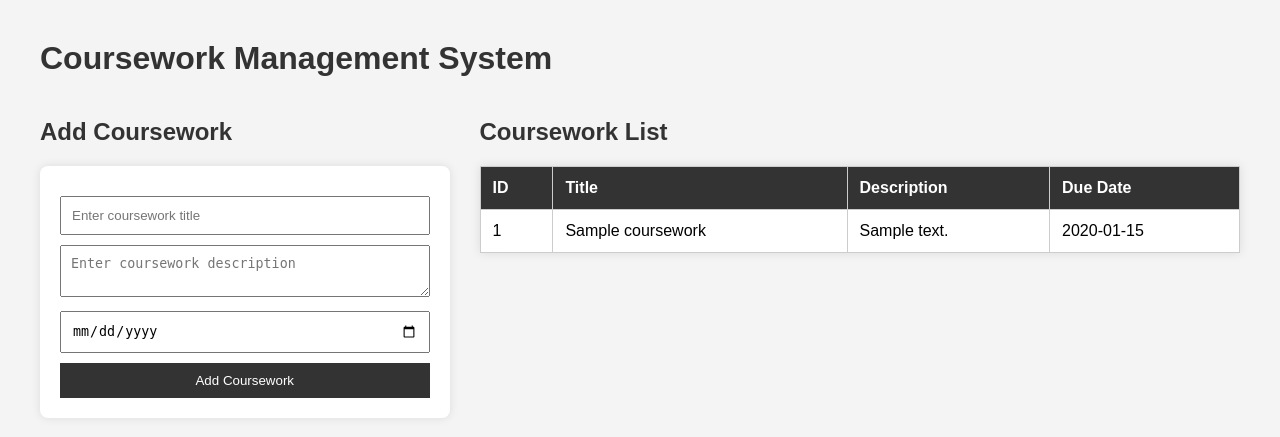
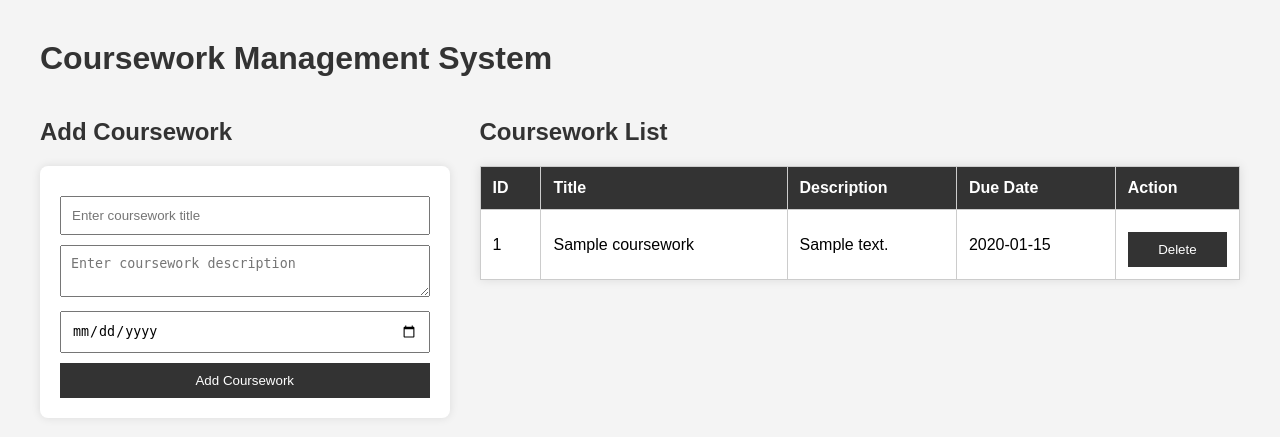
Before and after one commit to AdamWahid26/Flowly, a Flask app: page / in a window 1280 px wide. Shown: the top 437 px of the page. Run offline with Flask 3, Linux system fonts and the light colour scheme; tables that the repository leaves empty hold one stand-in row (values such as "Sample post").

Commit message:
khaled 68

```diff
--- a/coursework-system/templates/index.html
+++ b/coursework-system/templates/index.html
@@ -35,6 +35,7 @@
                         <th>Title</th>
                         <th>Description</th>
                         <th>Due Date</th>
+                        <th>Action</th>
                     </tr>
 
                     {% for item in coursework_list %}
@@ -43,6 +44,11 @@
                         <td>{{ item[1] }}</td>
                         <td>{{ item[2] }}</td>
                         <td>{{ item[3] }}</td>
+                        <td>
+    <a href="/delete/{{ item[0] }}">
+        <button>Delete</button>
+    </a>
+</td>
                     </tr>
                     {% endfor %}
                 </table>
```
